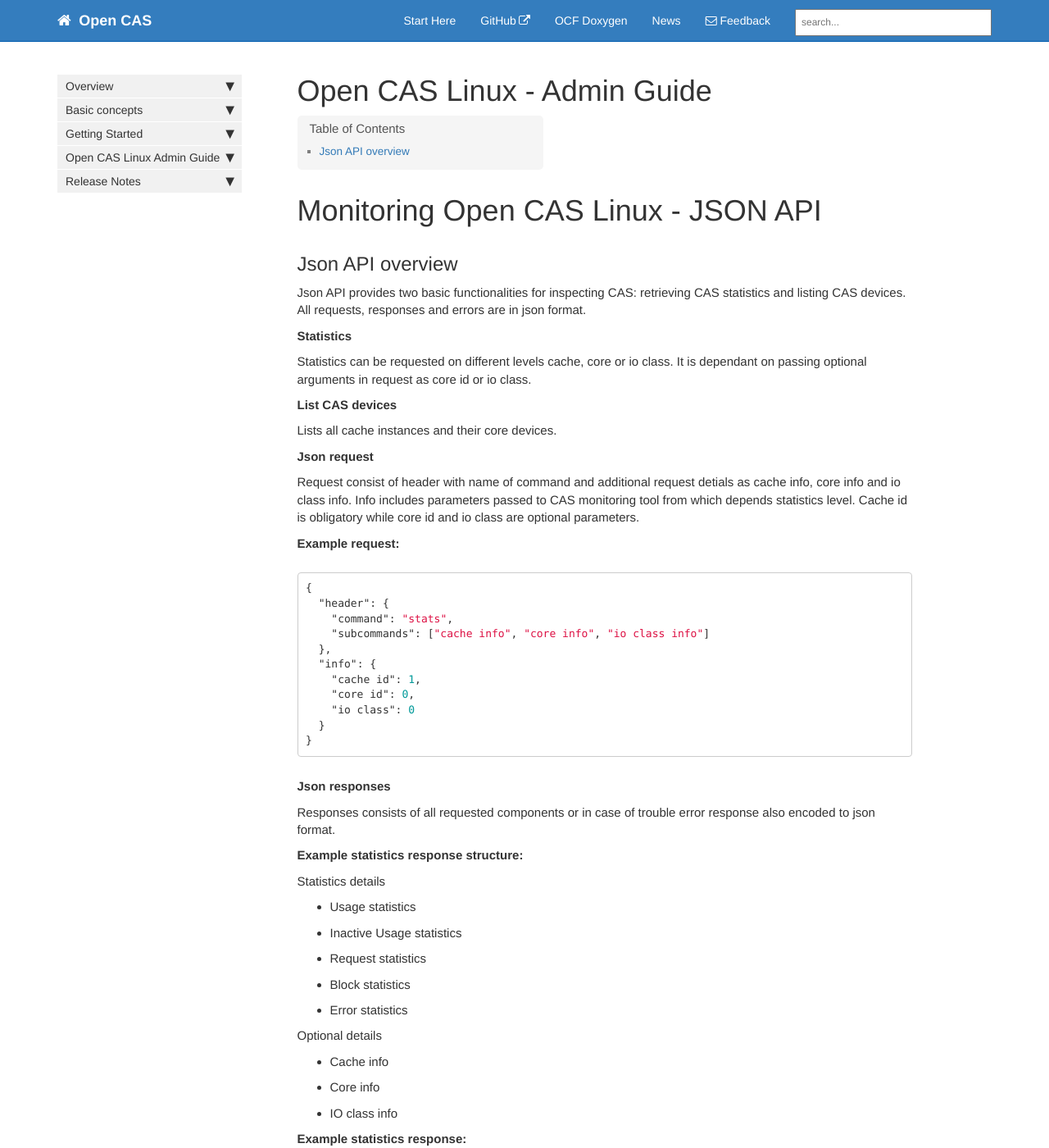
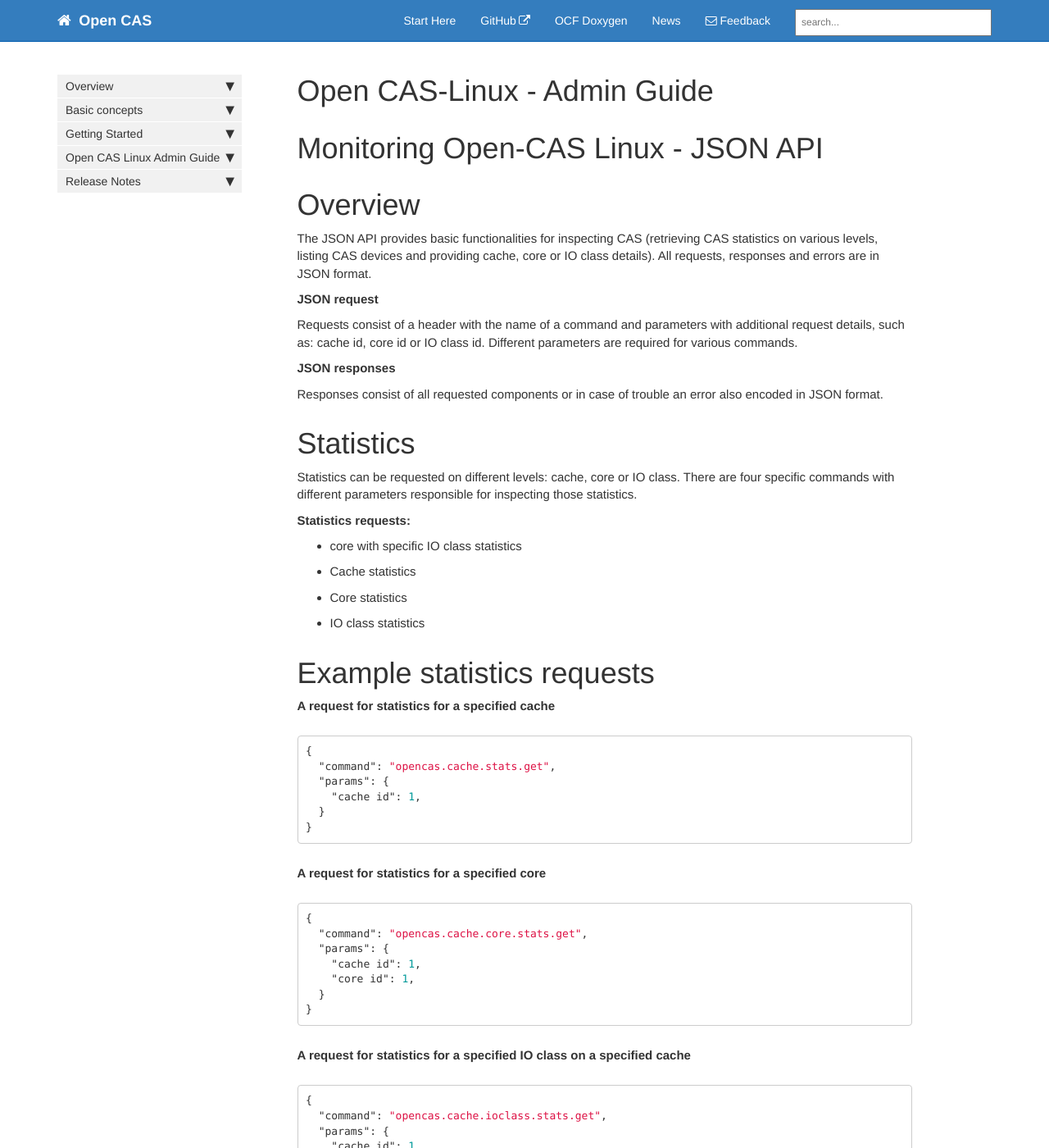
Before and after one commit to Open-CAS/open-cas.github.io, a Jekyll site: the page built from pages/open_cas_linux/guide_monitoring_json.md, in a window 1280 px wide and 1400 px high. Shown: the whole window at 82% size. Built offline with Jekyll 4.4.1, drawn with Linux system fonts in a browser that asks for light colours; nearby versions of some CDN libraries; comment, search, counter and statistics services are not loaded; some of the changed text lies outside the part shown.

Commit message:
request formats changes and corrections
Co-authored-by: Daniel Madej <daniellmadej@gmail.com>
Signed-off-by: Piotr Debski <piotr.debski@intel.com>

````diff
--- a/pages/open_cas_linux/guide_monitoring_json.md
+++ b/pages/open_cas_linux/guide_monitoring_json.md
@@ -1,50 +1,93 @@
 ---
-title: Open CAS Linux - Admin Guide
+title: Open CAS-Linux - Admin Guide
 last_updated: October 15, 2021
 toc: true
+geometry: "left=3cm,right=3cm,top=2cm,bottom=2cm"
 permalink: guide_monitoring_json.html
 ---
 
-Monitoring Open CAS Linux - JSON API
+Monitoring Open-CAS Linux - JSON API
 =====================
 
-Json API overview
----------------------
+# Overview
 
-Json API provides two basic functionalities for inspecting CAS: retrieving CAS statistics and listing CAS devices. All requests, responses and errors are in json format.
+The JSON API provides basic functionalities for inspecting CAS (retrieving CAS statistics on various levels, listing CAS devices and providing cache, core or IO class details). All requests, responses and errors are in JSON format.
 
-**Statistics**
+**JSON request**
 
-Statistics can be requested on different levels cache, core or io class. It is dependant on passing optional arguments in request as core id or io class.
+Requests consist of a header with the name of a command and parameters with additional request details, such as: cache id, core id or IO class id. Different parameters are required for various commands.
 
-**List CAS devices**
+**JSON responses**
 
-Lists all cache instances and their core devices.
+Responses consist of all requested components or in case of trouble an error also encoded in JSON format.
 
-**Json request**
+# Statistics
 
-Request consist of header with name of command and additional request detials as cache info, core info and io class info. Info includes parameters passed to CAS monitoring tool from which depends statistics level. Cache id is obligatory while core id and io class are optional parameters.
+Statistics can be requested on different levels: cache, core or IO class. There are four specific commands with different parameters responsible for inspecting those statistics.
 
-**Example request:**
+**Statistics requests:**
+
+-   core with specific IO class statistics
+
+-   Cache statistics
+
+-   Core statistics
+
+-   IO class statistics
+
+# Example statistics requests
+
+**A request for statistics for a specified cache**
+
 ```json
 {
-  "header": {
-    "command": "stats",
-    "subcommands": ["cache info", "core info", "io class info"]
-  },
-  "info": {
+  "command": "opencas.cache.stats.get",
+  "params": {
     "cache id": 1,
-    "core id": 0,
+  }
+}
+```
+
+**A request for statistics for a specified core**
+
+```json
+{
+  "command": "opencas.cache.core.stats.get",
+  "params": {
+    "cache id": 1,
+    "core id": 1,
+  }
+}
+```
+
+**A request for statistics for a specified IO class on a specified cache**
+
+```json
+{
+  "command": "opencas.cache.ioclass.stats.get",
+  "params": {
+    "cache id": 1,
     "io class": 0
   }
 }
 ```
 
-**Json responses**
+**A request for statistics for a specified IO class on a specified core**
 
-Responses consists of all requested components or in case of trouble error response also encoded to json format.
+```json
+{
+  "command": "opencas.cache.core.ioclass.stats.get",
+  "params": {
+    "cache id": 1,
+    "core id": 1,
+    "io class": 0
+  }
+}
+```
 
-**Example statistics response structure:**
+# Example statistics response
+
+**statistics response structure:**
 
 Statistics details
 -   Usage statistics
@@ -57,263 +100,187 @@
 
 -   Error statistics
 
-Optional details
+```json
+{
+  "Cache id": 1,
+  "Core id": 1,
+  "IO class": 0,
+  "Usage": {
+    "Occupancy": {
+      "Page": 259,
+      "Fraction": 0
+    },
+    "Free": {
+      "Page": 0,
+      "Fraction": 0
+    },
+    "Clean": {
+      "Page": 259,
+      "Fraction": 10000
+    },
+    "Dirty": {
+      "Page": 0,
+      "Fraction": 0
+    }
+  },
+  "Requests": {
+    "Read hits": {
+      "Page": 0,
+      "Fraction": 0
+    },
+    "Read partial misses": {
+      "Page": 0,
+      "Fraction": 0
+    },
+    "Read full misses": {
+      "Page": 43,
+      "Fraction": 10000
+    },
+    "Read total": {
+      "Page": 43,
+      "Fraction": 10000
+    },
+    "Write hits": {
+      "Page": 0,
+      "Fraction": 0
+    },
+    "Write partial misses": {
+      "Page": 0,
+      "Fraction": 0
+    },
+    "Write full misses": {
+      "Page": 0,
+      "Fraction": 0
+    },
+    "Write total": {
+      "Page": 0,
+      "Fraction": 0
+    },
+    "Pass-Trough reads": {
+      "Page": 0,
+      "Fraction": 0
+    },
+    "Pass-Trough writes": {
+      "Page": 0,
+      "Fraction": 0
+    },
+    "Serviced requests": {
+      "Page": 43,
+      "Fraction": 10000
+    },
+    "Total requests": {
+      "Page": 43,
+      "Fraction": 10000
+    }
+  },
+  "Blocks": {
+    "Reads from core(s)": {
+      "Page": 259,
+      "Fraction": 10000
+    },
+    "Writes from core(s)": {
+      "Page": 0,
+      "Fraction": 0
+    },
+    "Total from/to core(s)": {
+      "Page": 259,
+      "Fraction": 10000
+    },
+    "Reads from cache(s)": {
+      "Page": 0,
+      "Fraction": 0
+    },
+    "Writes from cache(s)": {
+      "Page": 259,
+      "Fraction": 10000
+    },
+    "Total from/to cache(s)": {
+      "Page": 259,
+      "Fraction": 10000
+    },
+    "Reads from exported object(s)": {
+      "Page": 259,
+      "Fraction": 10000
+    },
+    "Writes from exported object(s)": {
+      "Page": 0,
+      "Fraction": 0
+    },
+    "Total from/to exported object(s)": {
+      "Page": 259,
+      "Fraction": 10000
+    }
+  },
+  "Errors": {
+    "Core read errors": {
+      "Page": 0,
+      "Fraction": 0
+    },
+    "Core write errors": {
+      "Page": 0,
+      "Fraction": 0
+    },
+    "Core total errors": {
+      "Page": 0,
+      "Fraction": 0
+    },
+    "Cache read errors": {
+      "Page": 0,
+      "Fraction": 0
+    },
+    "Cache write errors": {
+      "Page": 0,
+      "Fraction": 0
+    },
+    "Cache total errors": {
+      "Page": 0,
+      "Fraction": 0
+    },
+    "Total errors": {
+      "Page": 0,
+      "Fraction": 0
+    }
+  }
+}
+```
 
--    Cache info
+# List caches
 
--    Core info
+Listing CAS devices with casadm, mentioned in [**Monitoring CAS**](/guide_monitoring.html).
 
--    IO class info
+```console
+# casadm --list-caches
+\type    id   disk             status    write policy   device
+cache   1    /dev/nvme3n1p4   Running   wt             -
+ core   1    /dev/nvme0n1p3   Active    -              /dev/cas1-1
+ core   2    /dev/nvme0n1p4   Active    -              /dev/cas1-2
+```
 
-**Example statistics response:**
+# Example list caches request
 
 ```json
 {
-  "Cache info": {
-    "Cache id": 1,
-    "Cache device": "/dev/disk/by-id/nvme-nvme.8086-50484b53373438323030335433373541474e-494e54454c20535344504544314b3337354741-00000001-part4",
-    "Core(s) id(s)": [
-      1,
-      2
-    ],
-    "Cache details": {
-      "Attached": true,
-      "Status": "stopping",
-      "Size [cache lines]": 5183520,
-      "Inactive cores": {
-        "Occupancy": {
-          "Page": 0,
-          "Fraction": 0
-        },
-        "Clean": {
-          "Page": 0,
-          "Fraction": 0
-        },
-        "Dirty": {
-          "Page": 0,
-          "Fraction": 0
-        }
-      },
-      "Occupancy [cache lines]": 518,
-      "Dirty [cache lines]": 0,
-      "Dirty for [s]": 0,
-      "Initially dirty [cache lines]": 0,
-      "Cache mode": "wt",
-      "Pass-Trough fallback statistics": {
-        "IO errors count": 0,
-        "Status": false
-      },
-      "Cleaning policy": "alru",
-      "Promotion policy": "always",
-      "Cache line size [KiB]": 4096,
-      "Flushed blocks": 0,
-      "Core count": 2,
-      "Metadata footprint [B]": 262553896,
-      "Metadata end offset [4 KiB blocks]": 59296
-    }
-  },
-  "Core info": {
-    "Core id": 1,
-    "Core path": "/dev/disk/by-id/nvme-nvme.8086-50484b45373331353030304c37353042474e-494e54454c20535344504532314b3735304741-00000001-part3",
-    "Core details": {
-      "Core size [line size]": 5242816,
-      "Core size [B]": 21474574336,
-      "Flushed blocks": 0,
-      "Dirty blocks": 0,
-      "Dirty for [s]": 0,
-      "Sequential cutoff threshold [B]": 1048576,
-      "Sequential cutoff policy [B]": "full"
-    },
-    "State": "active"
-  },
-  "IO class": {
-    "Class id": 0,
-    "Info": {
-      "Name": "unclassified",
-      "Cache mode": "max",
-      "Priority": 255,
-      "Current size [cache line]": 518,
-      "Min size [%]": 0,
-      "Max size [%]": 100,
-      "Cleaning policy": "alru"
-    }
-  },
-  "Statistics": {
-    "Cache id": 1,
-    "Core id": 1,
-    "IO class": 0,
-    "Usage": {
-      "Occupancy": {
-        "Page": 259,
-        "Fraction": 0
-      },
-      "Free": {
-        "Page": 0,
-        "Fraction": 0
-      },
-      "Clean": {
-        "Page": 259,
-        "Fraction": 10000
-      },
-      "Dirty": {
-        "Page": 0,
-        "Fraction": 0
-      }
-    },
-    "Requests": {
-      "Read hits": {
-        "Page": 0,
-        "Fraction": 0
-      },
-      "Read partial misses": {
-        "Page": 0,
-        "Fraction": 0
-      },
-      "Read full misses": {
-        "Page": 43,
-        "Fraction": 10000
-      },
-      "Read total": {
-        "Page": 43,
-        "Fraction": 10000
-      },
-      "Write hits": {
-        "Page": 0,
-        "Fraction": 0
-      },
-      "Write partial misses": {
-        "Page": 0,
-        "Fraction": 0
-      },
-      "Write full misses": {
-        "Page": 0,
-        "Fraction": 0
-      },
-      "Write total": {
-        "Page": 0,
-        "Fraction": 0
-      },
-      "Pass-Trough reads": {
-        "Page": 0,
-        "Fraction": 0
-      },
-      "Pass-Trough writes": {
-        "Page": 0,
-        "Fraction": 0
-      },
-      "Serviced requests": {
-        "Page": 43,
-        "Fraction": 10000
-      },
-      "Total requests": {
-        "Page": 43,
-        "Fraction": 10000
-      }
-    },
-    "Blocks": {
-      "Reads from core(s)": {
-        "Page": 259,
-        "Fraction": 10000
-      },
-      "Writes from core(s)": {
-        "Page": 0,
-        "Fraction": 0
-      },
-      "Total from/to core(s)": {
-        "Page": 259,
-        "Fraction": 10000
-      },
-      "Reads from cache(s)": {
-        "Page": 0,
-        "Fraction": 0
-      },
-      "Writes from cache(s)": {
-        "Page": 259,
-        "Fraction": 10000
-      },
-      "Total from/to cache(s)": {
-        "Page": 259,
-        "Fraction": 10000
-      },
-      "Reads from exported object(s)": {
-        "Page": 259,
-        "Fraction": 10000
-      },
-      "Writes from exported object(s)": {
-        "Page": 0,
-        "Fraction": 0
-      },
-      "Total from/to exported object(s)": {
-        "Page": 259,
-        "Fraction": 10000
-      }
-    },
-    "Errors": {
-      "Core read errors": {
-        "Page": 0,
-        "Fraction": 0
-      },
-      "Core write errors": {
-        "Page": 0,
-        "Fraction": 0
-      },
-      "Core total errors": {
-        "Page": 0,
-        "Fraction": 0
-      },
-      "Cache read errors": {
-        "Page": 0,
-        "Fraction": 0
-      },
-      "Cache write errors": {
-        "Page": 0,
-        "Fraction": 0
-      },
-      "Cache total errors": {
-        "Page": 0,
-        "Fraction": 0
-      },
-      "Total errors": {
-        "Page": 0,
-        "Fraction": 0
-      }
-    }
+  "command": "opencas.cache_list.get",
+  "params": {
   }
 }
-
 ```
 
-**List caches**
+# Example list caches response
 
-Inspect CAS devices with casadm list caches mentioned in [**Monitoring CAS**](/guide_monitoring.html).
+**Example List caches response structure:**
 
-```console
-[root@localhost json]# casadm -L
-\type    id   disk             status    write policy   device
-cache   1    /dev/nvme3n1p4   Running   wt             -
-├core   1    /dev/nvme0n1p3   Active    -              /dev/cas1-1
-└core   2    /dev/nvme0n1p4   Active    -              /dev/cas1-2
-```
-
-Inspect the same CAS devices with json API
-
-**Example statistics response structure:**
-
-Statistics details
--   Cache instance
-
-    -   Core devices
-
-
-
-**Example list caches response:**
+-   for each cache instance:
+    -   Cache details
+    -   for each core attached to a cache:
+        -   Core details
 
 ```json
 [
   {
     "Cache": {
       "Cache id": 1,
-      "Cache device": "/dev/disk/by-id/nvme-nvme.8086-50484b53373438323030335433373541474e-494e54454c20535344504544314b3337354741-00000001-part4",
+      "Cache device": "/dev/disk/by-id/nvme-nvme.8086-part4",
       "Core(s) id(s)": [
         1,
         2
@@ -347,7 +314,7 @@
         },
         "Cleaning policy": "alru",
         "Promotion policy": "always",
-        "Cache line size [KiB]": 4096,
+        "Cache line size [B]": 4096,
         "Flushed blocks": 0,
         "Core count": 2,
         "Metadata footprint [B]": 262553896,
@@ -386,20 +353,131 @@
     ]
   }
 ]
-
 ```
-
-**Example error response:**
+# Example cache info request
 
 ```json
 {
-  "error log": {
-    "cas_ctrl object access failed": "open /dev/cas_ctrl: permission denied",
-    "failed to retrive statistics": "open /dev/cas_ctrl: permission denied"
+  "command": "opencas.cache.info.get",
+  "params": {
+    "cache id": 1,
   }
 }
 ```
 
-**Summary**
+# Example cache info response
 
-Json Api is good start and building block to RESTful API which can provide good integration CAS with other tools. For now it plays role of command line tool providing request and responses in json format.
+```json
+{
+  "Cache id": 1,
+  "Cache device": "/dev/disk/by-id/nvme-nvme.8086-part4",
+  "Core(s) id(s)": [
+    1,
+    2
+  ],
+  "Cache details": {
+    "Attached": true,
+    "Status": "stopping",
+    "Size [cache lines]": 5183520,
+    "Inactive cores": {
+      "Occupancy": {
+        "Page": 0,
+        "Fraction": 0
+      },
+      "Clean": {
+        "Page": 0,
+        "Fraction": 0
+      },
+      "Dirty": {
+        "Page": 0,
+        "Fraction": 0
+      }
+    },
+    "Occupancy [cache lines]": 518,
+    "Dirty [cache lines]": 0,
+    "Dirty for [s]": 0,
+    "Initially dirty [cache lines]": 0,
+    "Cache mode": "wt",
+    "Pass-Trough fallback statistics": {
+      "IO errors count": 0,
+      "Status": false
+    },
+    "Cleaning policy": "alru",
+    "Promotion policy": "always",
+    "Cache line size [KiB]": 4096,
+    "Flushed blocks": 0,
+    "Core count": 2,
+    "Metadata footprint [B]": 262553896,
+    "Metadata end offset [4 KiB blocks]": 59296
+  }
+}
+```
+
+# Example core info request
+
+```json
+{
+  "command": "opencas.core.info.get",
+  "params": {
+    "cache id": 1,
+    "core id": 1,
+  }
+}
+```
+
+# Example core info response
+
+```json
+{
+    "Core id": 1,
+    "Core path": "/dev/disk/by-id/nvme-nvme.8086-part3",
+    "Core details": {
+      "Core size [line size]": 5242816,
+      "Core size [B]": 21474574336,
+      "Flushed blocks": 0,
+      "Dirty blocks": 0,
+      "Dirty for [s]": 0,
+      "Sequential cutoff threshold [B]": 1048576,
+      "Sequential cutoff policy [B]": "full"
+    },
+    "State": "active"
+  }
+```
+
+# Example IO class info request
+
+```json
+{
+  "command": "opencas.ioclass.info.get",
+  "params": {
+    "cache id": 1,
+    "io class": 0
+  }
+}
+```
+
+# Example io class info response
+
+```json
+{
+  "Class id": 0,
+  "Info": {
+    "Name": "unclassified",
+    "Cache mode": "max",
+    "Priority": 255,
+    "Current size [cache lines]": 518,
+    "Min size [%]": 0,
+    "Max size [%]": 100,
+    "Cleaning policy": "alru"
+  }
+}
+```
+
+# Example error response
+
+```json
+{
+  "cas_ctrl object access failed": "open /dev/cas_ctrl: permission denied",
+  "failed to retrieve statistics": "open /dev/cas_ctrl: permission denied"
+}
+```
````
Also changed, not shown: other parts of pages/open_cas_linux/guide_monitoring_json.md (+2 -2 lines).
